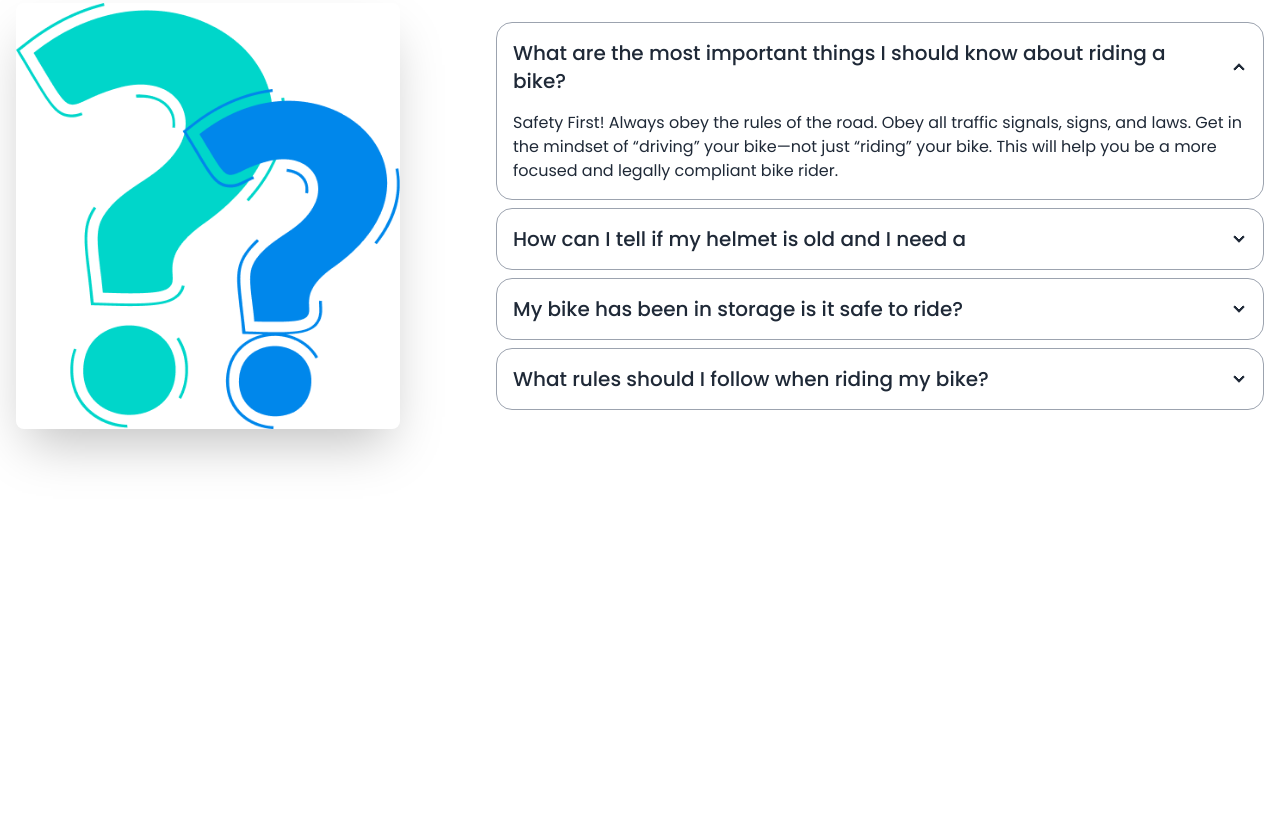
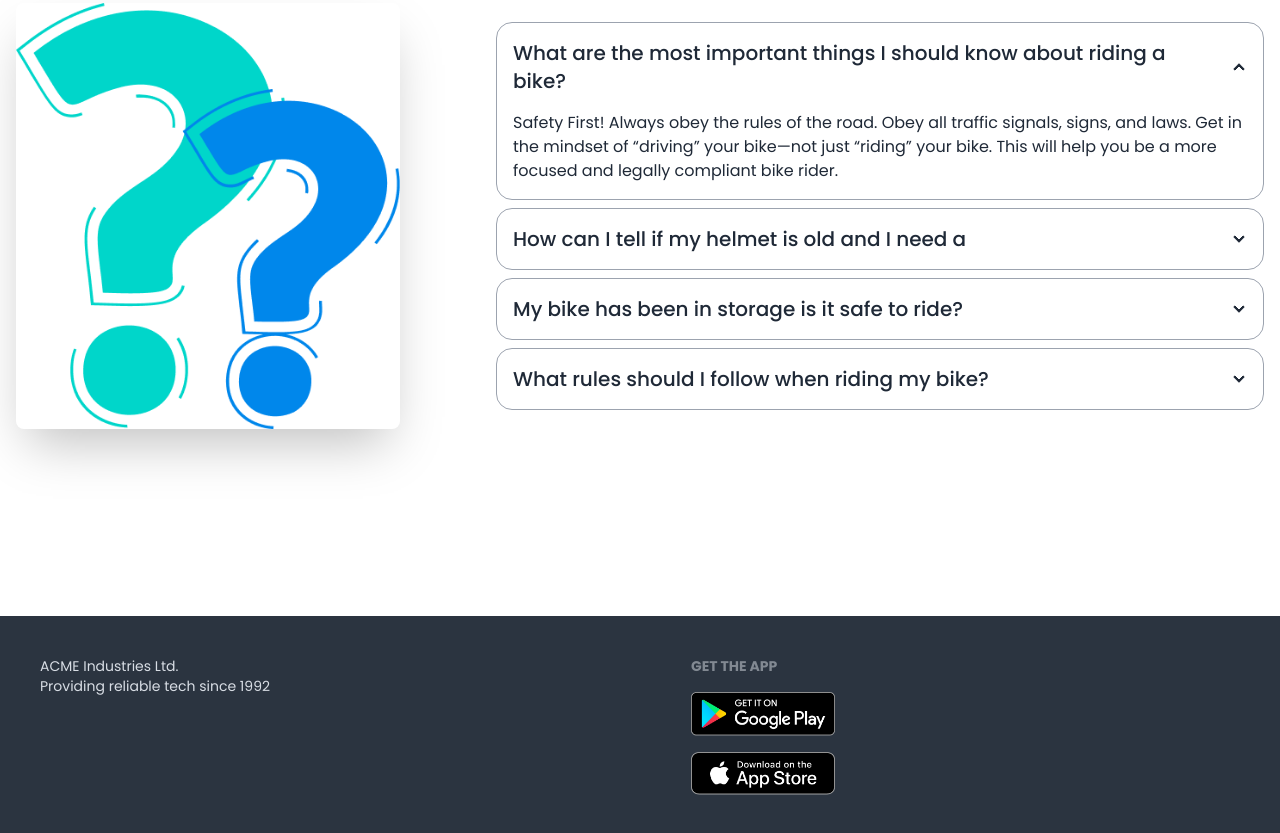
Before and after one commit to tanu200/bike-zone, a plain HTML site: page index.html in a window 1280 px wide. Shown: the part 2867-3700 px from the top of the page. Before the commit the page ends 3483 px from the top, so only its background shows below. Drawn offline with nearby package versions, Linux system fonts and the light colour scheme.

Commit message:
footer add

```diff
--- a/index.html
+++ b/index.html
@@ -353,8 +353,19 @@
             </div>
         </section>
     </main>
-    <footer>
+    <footer class="footer p-10 bg-neutral text-neutral-content">
+        <aside>
 
+            <p>ACME Industries Ltd.<br />Providing reliable tech since 1992</p>
+        </aside>
+        <nav>
+            <header class="footer-title">Get The App</header>
+            <div class="grid grid-cols-1 gap-4">
+                <a><img class="w-36" src="images/others/android.png" alt="" srcset=""></a>
+                <a><img class="w-36" src="images/others/ios.png" alt="" srcset=""></a>
+
+            </div>
+        </nav>
     </footer>
 </body>
 
```
